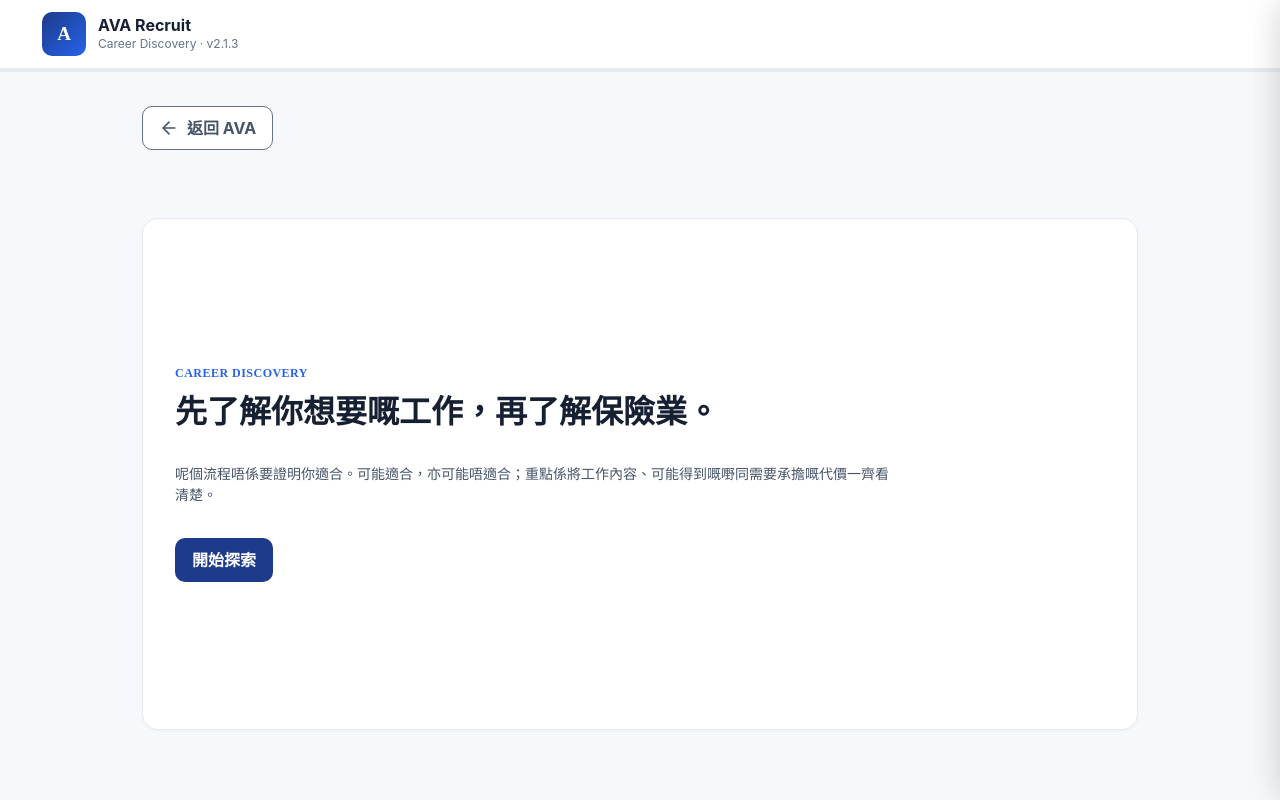
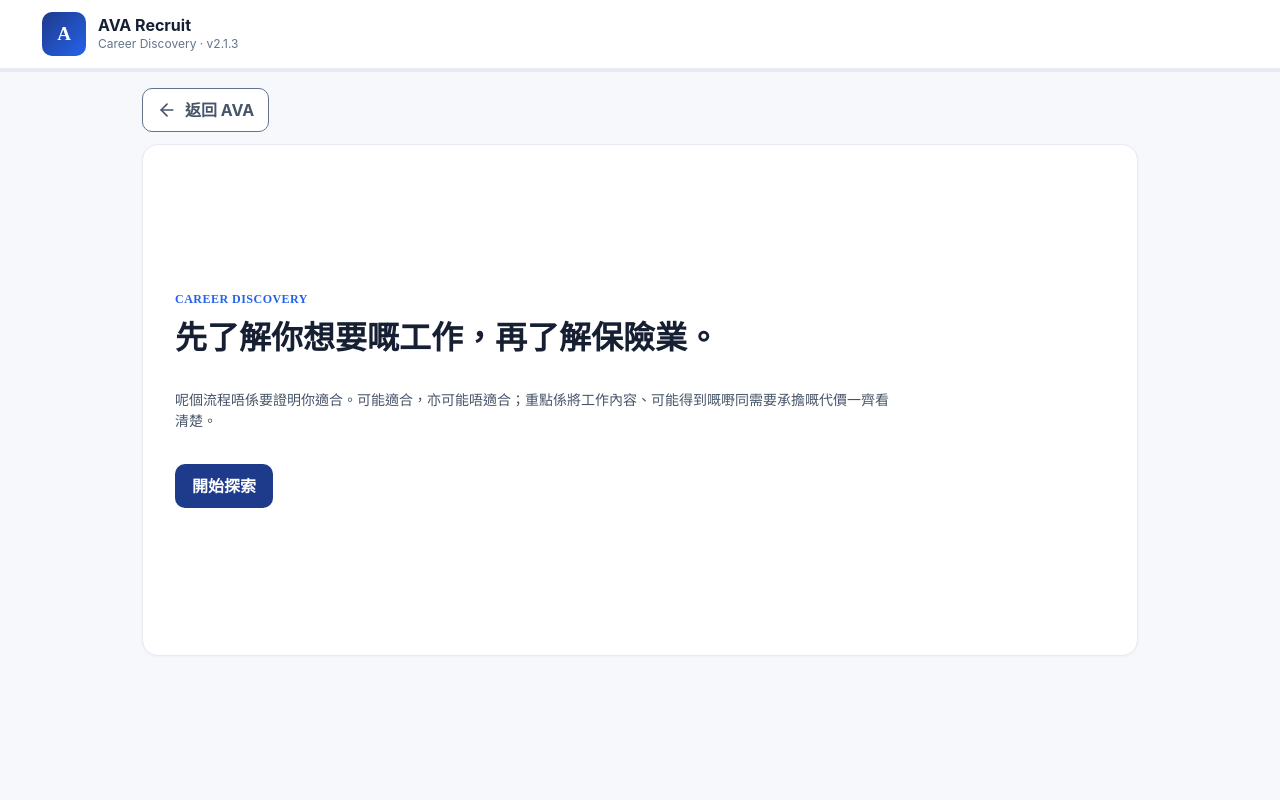
Before and after one commit to ivancww/recruit, a plain HTML site: page index.html in a window 1280 px wide. Drawn offline with Linux system fonts and the light colour scheme; no server answers.

Commit message:
style(recruit): canonical outside-card return, clean Frontstage header and device-safe spacing

```diff
--- a/ava-recruit-ui.css
+++ b/ava-recruit-ui.css
@@ -212,3 +212,27 @@
 #recruitReleaseButtons button{min-height:44px;padding:10px 14px;border:1px solid var(--ava-color-border,#cbd5e1);
  border-radius:10px;background:var(--ava-color-primary,#1e3a8a);color:#fff;font:inherit;cursor:pointer}
 #recruitReleaseButtons button:nth-child(2){background:var(--ava-color-surface,#fff);color:var(--ava-color-text,#142034)}
+
+/* Mother Standard: Frontstage is presentation-only, with its return action
+   above (never inside) the main presentation card. */
+.ava-front[data-ava-mode="frontend"] :is(#settingsButton,#sessionsButton,#modeButton,#sessionDrawer,#settingsDrawer,.recruit-user-edit-toolbar){
+  display:none!important;
+}
+.recruit-global-nav{
+  display:flex;align-items:center;justify-content:flex-start;
+  width:100%;max-width:var(--ava-content-width);margin:0 auto;
+  padding:16px max(var(--ava-page-padding-inline),env(safe-area-inset-right,0px))
+    0 max(var(--ava-page-padding-inline),env(safe-area-inset-left,0px));
+}
+.recruit-global-nav .ava-return{
+  min-height:var(--ava-touch-target);min-width:0;
+  padding:8px 14px!important;border-radius:var(--ava-control-radius);
+  font-size:var(--ava-type-button);
+}
+.flow-shell.ava-container{
+  padding-top:12px;
+}
+@media(max-width:480px){
+  .recruit-global-nav{padding-top:12px}
+  .recruit-global-nav .ava-return{max-width:100%;font-size:var(--ava-type-button)}
+}
```
